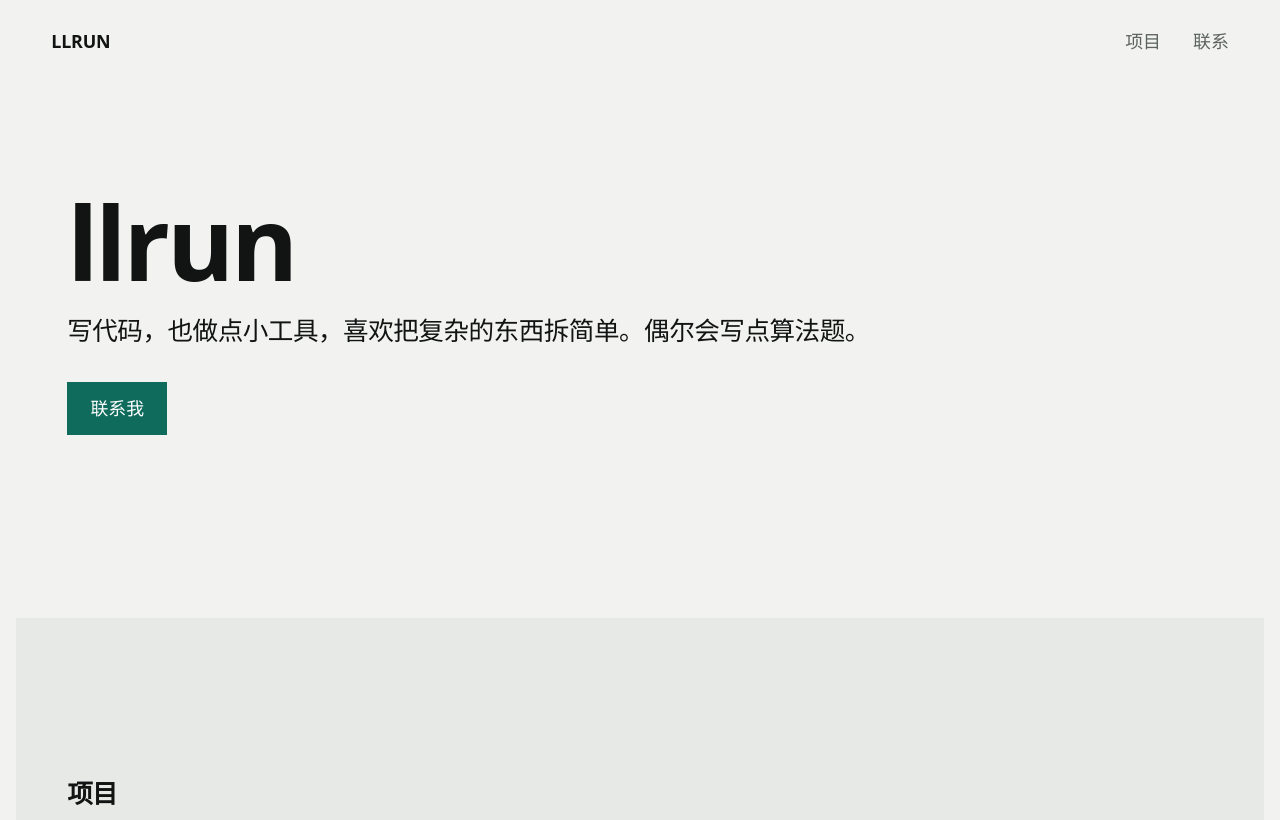
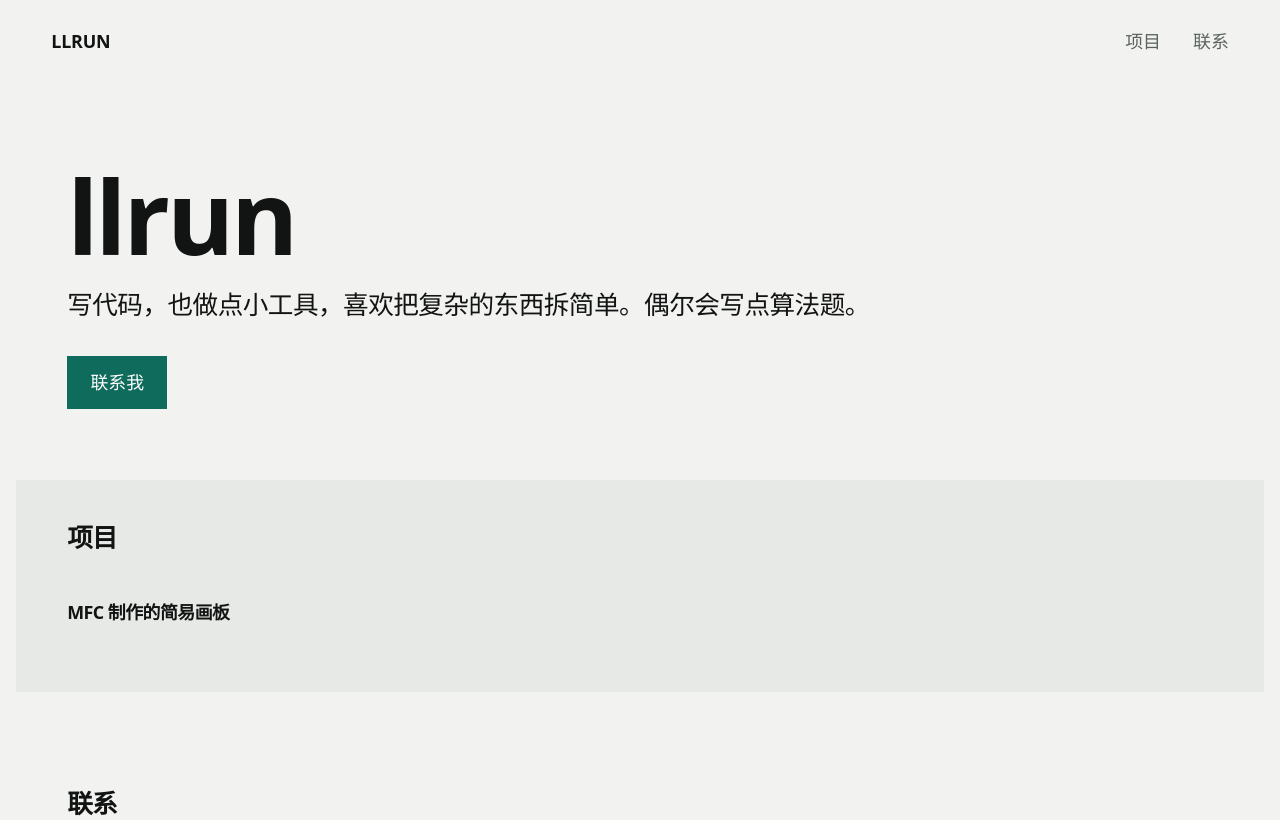
Before and after one commit to LLRUN-Of/LLRUN-Of.github.io, a plain HTML site: page index.html in a window 1280 px wide. Shown: the top 820 px of the page. Drawn offline with Linux system fonts and the light colour scheme.

Commit message:
update styles.css

```diff
--- a/styles.css
+++ b/styles.css
@@ -13,7 +13,7 @@
   --step-3: clamp(2.6rem, 1.6rem + 6vw, 6.5rem);
 
   --gap: clamp(1rem, 0.6rem + 1.4vw, 2rem);
-  --section: clamp(5rem, 3rem + 9vw, 11rem);
+  --section: clamp(3.5rem, 2.2rem + 5vw, 7.5rem);
   --measure: 62ch;
 
   --font: "Noto Sans SC", "PingFang SC", "Microsoft YaHei", system-ui, -apple-system, "Segoe UI", sans-serif;
@@ -95,7 +95,7 @@ h3 { font-size: var(--step-0); }
 p { margin: 0 0 1.1em; max-width: var(--measure); }
 
 /* —— 主屏：字大、事少 —— */
-.hero { padding-top: clamp(3rem, 8vw, 8rem); }
+.hero { padding-top: clamp(2.5rem, 6vw, 6rem); padding-bottom: clamp(2rem, 4vw, 3.5rem); }
 .statement {
   font-size: var(--step-1);
   line-height: 1.25;
@@ -121,7 +121,7 @@ p { margin: 0 0 1.1em; max-width: var(--measure); }
 }
 
 /* —— 项目：用行列表，不用卡片网格 —— */
-.work { background: var(--surface); }
+.work { background: var(--surface); padding-top: clamp(2rem, 3.5vw, 3.5rem); padding-bottom: clamp(2rem, 3.5vw, 3.5rem); }
 .work-list { list-style: none; margin: 0; padding: 0; }
 .work-list li {
   padding: 1.6rem 0;
```
